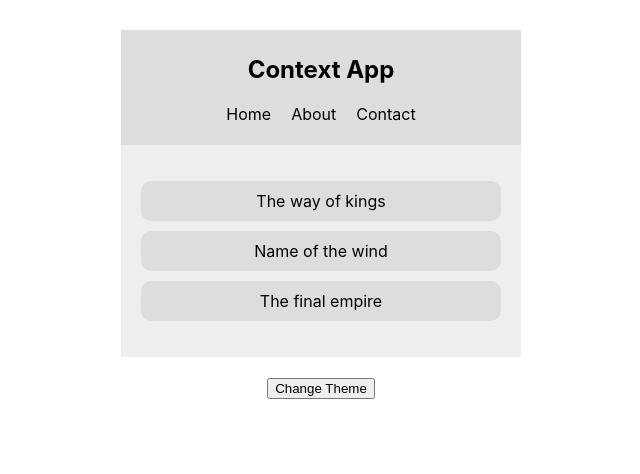
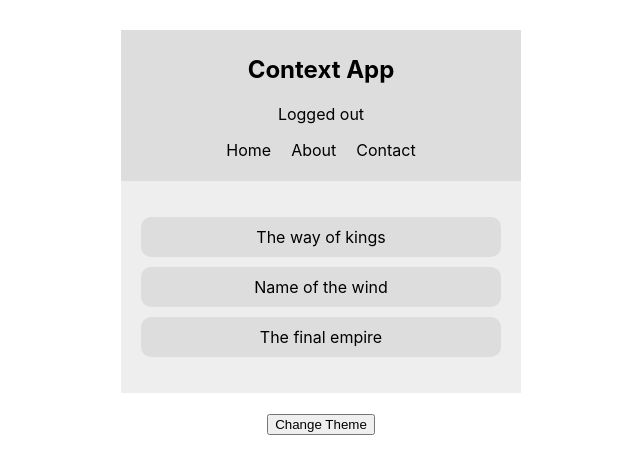
Before and after one commit to abhishtomish/react-context-hooks, a React (Create React App) app: page / in a window 1280 px wide. Shown: the top 474 px of the page, without its empty margins (319-959 px from the left). Built offline with nearby package versions, Linux system fonts and the light colour scheme.

Commit message:
recived multiple context

```diff
--- a/src/components/Booklist.js
+++ b/src/components/Booklist.js
@@ -2,7 +2,7 @@
 import { ThemeContext } from '../contexts/ThemeContext'
 
 class Booklist extends Component {
-    static contextType = ThemeContext
+    static contextType = ThemeContext;
     render() {
         const { isLightTheme, light, dark } = this.context;
         const theme = isLightTheme ? light : dark;
--- a/src/components/Navbar.js
+++ b/src/components/Navbar.js
@@ -1,16 +1,22 @@
 import React, { Component } from 'react';
-import { ThemeContext } from '../contexts/ThemeContext'
+import { ThemeContext } from '../contexts/ThemeContext';
+import { AuthContext } from '../contexts/AuthContext';
 
 class Navbar extends Component {
-    static contextType = ThemeContext;
+  // static contextType = ThemeContext;
   render() {
     return (
-            <ThemeContext.Consumer>{(context) => {
-                const { isLightTheme, light, dark } = context;
+      <AuthContext>{(authContext) => (
+        <ThemeContext.Consumer>{(themeContext) => {
+          const { isAuthenticated, toggleAuth } = authContext;
+          const { isLightTheme, light, dark } = themeContext;
           const theme = isLightTheme ? light : dark;
-                return(
-                    <nav style={ {background: theme.ui, color: theme.syntax} }>
+          return (
+            <nav style={{ background: theme.ui, color: theme.syntax }}>
               <h1>Context App</h1>
+              <div onClick={() => toggleAuth()}>
+                { isAuthenticated ? 'Logged in' : 'Logged out' }
+              </div>
               <ul>
                 <li>Home</li>
                 <li>About</li>
@@ -19,6 +25,7 @@
             </nav>
           )
         }}</ThemeContext.Consumer>
+      )}</AuthContext>
     );
   }
 }
```
Lines whose indentation alone changed are shown as unchanged.
